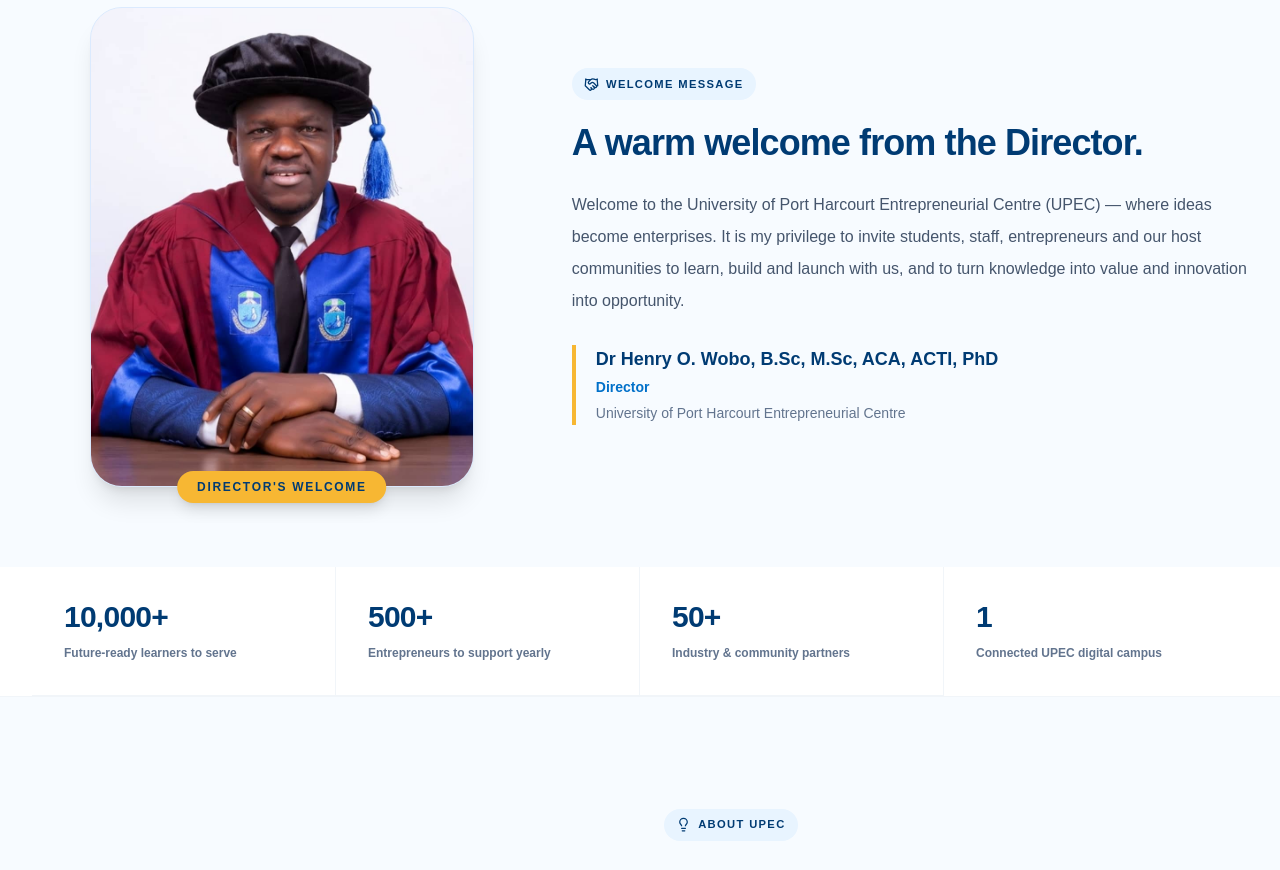
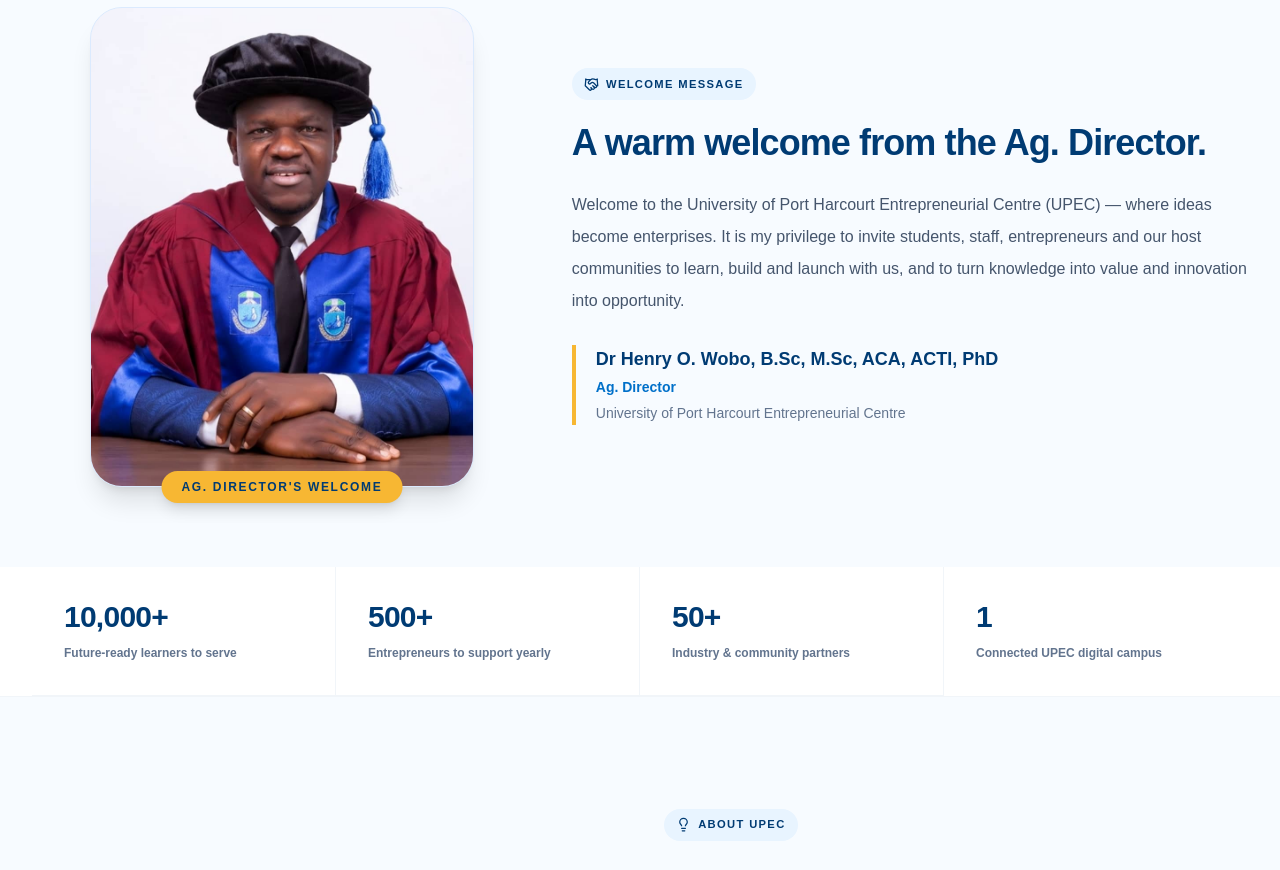
Before and after one commit to ChiekeNN/upec-digital-campus, a Next.js app: page / in a window 1280 px wide. Shown: the part 920-1790 px from the top of the page. Built offline with nearby package versions, Linux system fonts and the light colour scheme.

Commit message:
Update director title to acting director
Co-authored-by: arena-agent <297053741+arena-agent@users.noreply.github.com>

```diff
--- a/src/app/(site)/page.tsx
+++ b/src/app/(site)/page.tsx
@@ -133,21 +133,21 @@ export default function Home() {
         </div>
       </section>
 
-      {/* DIRECTOR'S WELCOME */}
+      {/* AG. DIRECTOR'S WELCOME */}
       <section className="bg-[#f7fbff] py-16 sm:py-20">
         <div className="mx-auto grid max-w-7xl gap-10 px-5 sm:px-8 lg:grid-cols-[0.85fr_1.15fr] lg:items-center">
           <div className="relative mx-auto w-full max-w-sm">
             <div className="relative aspect-[4/5] overflow-hidden rounded-[2rem] border border-blue-100 bg-[#e3f2ff] shadow-xl">
               <Image
                 src="/director.jpeg"
-                alt="Dr Henry O. Wobo, Director, University of Port Harcourt Entrepreneurial Centre"
+                alt="Dr Henry O. Wobo, Ag. Director, University of Port Harcourt Entrepreneurial Centre"
                 fill
                 sizes="(max-width: 1024px) 100vw, 40vw"
                 className="object-cover object-top"
               />
             </div>
             <div className="absolute -bottom-4 left-1/2 -translate-x-1/2 whitespace-nowrap rounded-full bg-[#f7b733] px-5 py-2 text-xs font-black uppercase tracking-[0.14em] text-[#003b73] shadow-lg">
-              Director&apos;s Welcome
+              Ag. Director&apos;s Welcome
             </div>
           </div>
 
@@ -158,7 +158,7 @@ export default function Home() {
             </span>
 
             <h2 className="mt-5 text-3xl font-black leading-tight tracking-tight text-[#003b73] sm:text-4xl">
-              A warm welcome from the Director.
+              A warm welcome from the Ag. Director.
             </h2>
 
             <p className="mt-6 text-base leading-8 text-slate-600">
@@ -173,7 +173,9 @@ export default function Home() {
               <p className="text-lg font-black leading-7 text-[#003b73]">
                 Dr Henry O. Wobo, B.Sc, M.Sc, ACA, ACTI, PhD
               </p>
-              <p className="mt-1 text-sm font-bold text-[#0070c9]">Director</p>
+              <p className="mt-1 text-sm font-bold text-[#0070c9]">
+                Ag. Director
+              </p>
               <p className="mt-1 text-sm leading-6 text-slate-500">
                 University of Port Harcourt Entrepreneurial Centre
               </p>
--- a/src/data/site.ts
+++ b/src/data/site.ts
@@ -197,7 +197,7 @@ export const events = [
 
 Dear Esteemed Members of Staff,
 
-It gives me great pleasure and a deep sense of responsibility to warmly welcome you all to the University of Port Harcourt Entrepreneurship Centre. I am honoured to assume the responsibility of serving as the Director of this important Centre, and I look forward to working closely with each and every one of you.
+It gives me great pleasure and a deep sense of responsibility to warmly welcome you all to the University of Port Harcourt Entrepreneurship Centre. I am honoured to assume the responsibility of serving as the Ag. Director of this important Centre, and I look forward to working closely with each and every one of you.
 
 I wish to begin by expressing my sincere appreciation to the Vice-Chancellor and Management of the University for the confidence reposed in me by entrusting me with this responsibility. I also appreciate the contributions of previous leadership and members of staff who have worked to establish and advance the vision of the Centre.
 
@@ -226,7 +226,7 @@ Together, let us build a Centre where ideas become enterprises, knowledge become
 Thank you, and God bless you all.
 
 Dr. Henry Wobo
-Director
+Ag. Director
 University of Port Harcourt Entrepreneurship Centre`,
     type: "Leadership",
     image: "/director.jpeg",
@@ -388,13 +388,13 @@ The training is designed to equip students with practical entrepreneurial skills
       "UNIPORT ENTREPRENEURIAL CENTRE IN COLLABORATION WITH RIWUT ON ENTREPRENEURIAL SKILLS ACQUISITION",
     description:
       "UPEC and Rivers Women Unite for Tinubu (RIWUT) hold entrepreneurial skills acquisition programme for women's empowerment and enterprise development.",
-    content: `The University of Port Harcourt Entrepreneurial Centre (UPEC), under the leadership of its Director, Dr. Henry Wobo, in collaboration with Rivers Women Unite for Tinubu (RIWUT), led by Chief Dr. Ashley Igbara, held an entrepreneurial skills acquisition programme today, 9 September 2026, aimed at promoting women's empowerment, enterprise development, and economic inclusion.
+    content: `The University of Port Harcourt Entrepreneurial Centre (UPEC), under the leadership of its Ag. Director, Dr. Henry Wobo, in collaboration with Rivers Women Unite for Tinubu (RIWUT), led by Chief Dr. Ashley Igbara, held an entrepreneurial skills acquisition programme today, 9 September 2026, aimed at promoting women's empowerment, enterprise development, and economic inclusion.
 
 The programme brought together women for practical learning and skills development, providing participants with relevant knowledge and competencies to support self-reliance, enterprise creation, and sustainable livelihoods.
 
 The event was graced by the Vice-Chancellor, University of Port Harcourt, Prof. Chike Princewill, represented by the Deputy Vice-Chancellor (Administration), Prof. Chukwudi Ochi Onyeaso. In his remarks, Prof. Onyeaso conveyed the University's support for initiatives that promote entrepreneurship, practical skills development, and capacity building. He emphasised the importance of equipping individuals, particularly women, with relevant skills that can enhance their economic productivity and contribution to society.
 
-Speaking at the programme, the Director of the University of Port Harcourt Entrepreneurial Centre, Dr. Henry Wobo, congratulated RIWUT for organising the laudable initiative and emphasised that entrepreneurship goes beyond simply starting a business. According to him, entrepreneurship involves identifying opportunities, solving problems, creating value, and building sustainable enterprises.
+Speaking at the programme, the Ag. Director of the University of Port Harcourt Entrepreneurial Centre, Dr. Henry Wobo, congratulated RIWUT for organising the laudable initiative and emphasised that entrepreneurship goes beyond simply starting a business. According to him, entrepreneurship involves identifying opportunities, solving problems, creating value, and building sustainable enterprises.
 
 Dr. Wobo noted that skills acquisition should be complemented by innovation and creativity, financial literacy, digital competence, market knowledge, mentorship, and networking. He further highlighted the role of quality entrepreneurial training in transforming ideas into viable businesses, encouraging participants to learn, practise, and develop confidence in their abilities.
 
```
